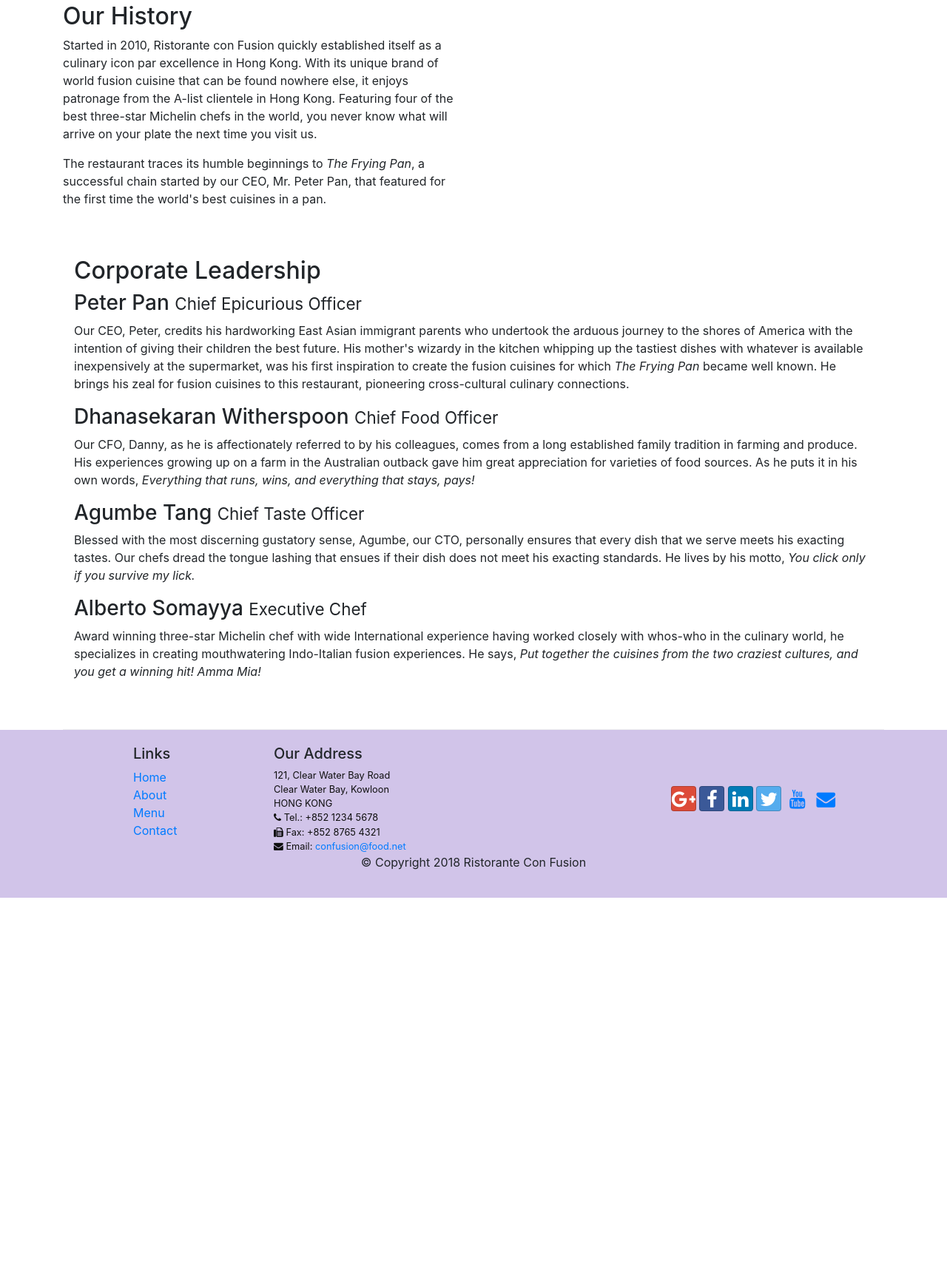
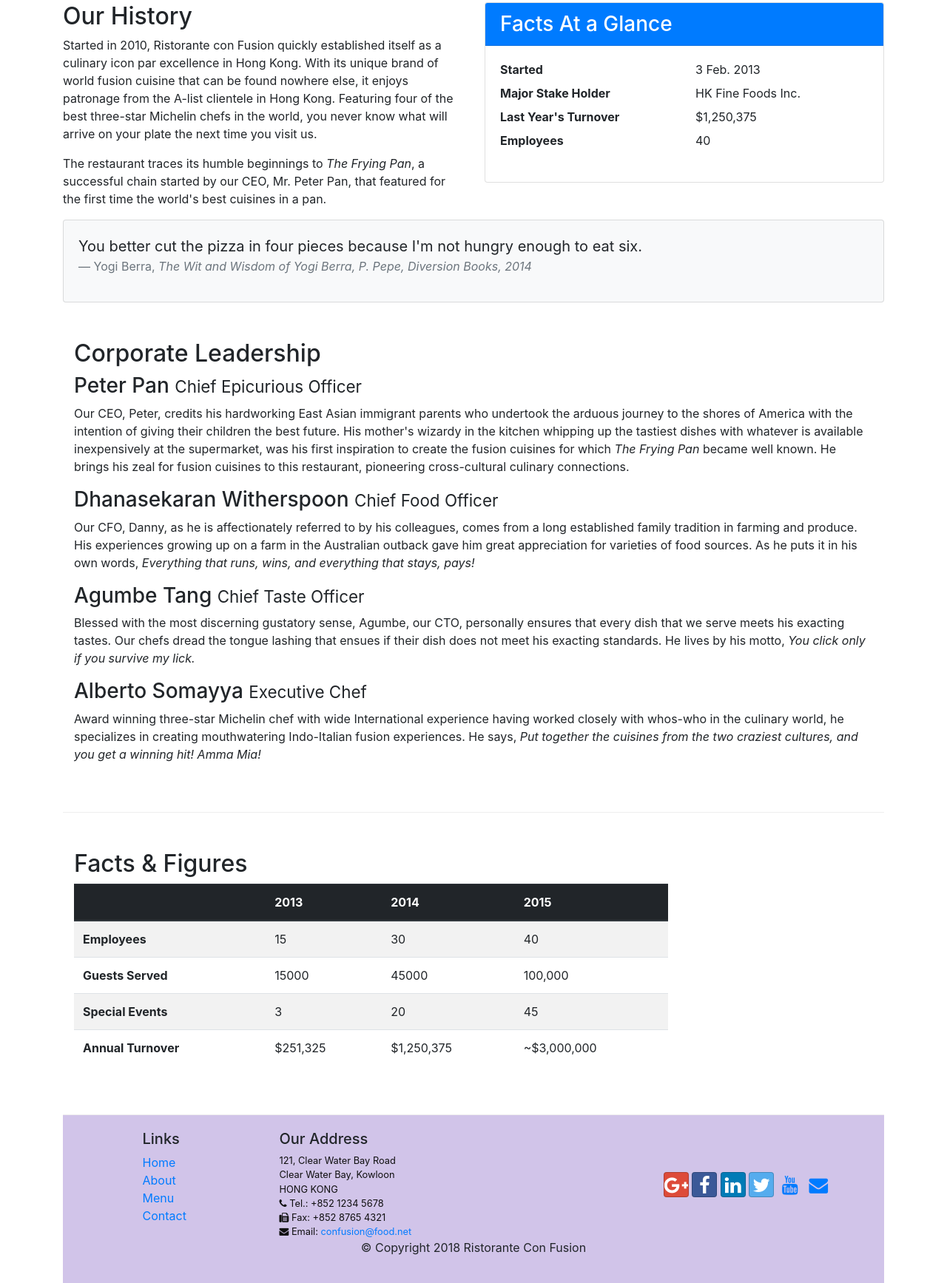
Before and after one commit to ai-rohit/Bootstrap-Project-Confusion, a website: page aboutus.html in a window 1280 px wide. Shown: the part 462-2197 px from the top of the page at 74% size. Before the commit the page ends 1676 px from the top, so only its background shows below. Drawn offline with nearby package versions, Linux system fonts and the light colour scheme.

Commit message:
table and cards

```diff
--- a/aboutus.html
+++ b/aboutus.html
@@ -15,7 +15,7 @@
 </head>
 
 <body>
-    <nav class="navbar navbar-dark navbar-expand-sm fixed-top">
+    <nav class="navbar navbar-dark navbar-expand-md fixed-top">
         <div class="container">
             <button type="button" class="navbar-toggler" data-toggle="collapse" data-target="#Navbar">
                 <span class="navbar-toggler-icon"></span>
@@ -28,7 +28,7 @@
                     <li class="nav-item"><a class="nav-link" href="index.html"><span class="fa fa-home fa-lg"></span> Home</a>
                     <li class="nav-item active"><a class="nav-link" href="#"><span class="fa fa-info fa-lg"></span> About us</a>
                     <li class="nav-item"><a class="nav-link" href="#"><span class="fa fa-list fa-lg"></span> Menu</a>
-                    <li class="nav-item"><a class="nav-link" href="contactus.html"><span class="fa fa-address-card fa-lg"></span>Contact</a>
+                    <li class="nav-item"><a class="nav-link" href="contactus.html"><span class="fa fa-address-card fa-lg"></span> Contact</a>
                 </ul>
             </div>
 
@@ -42,7 +42,9 @@
                     <h1>Ristorante con Fusion</h1>
                     <p>We take inspiration from the World's best cuisines, and create a unique fusion experience. Our lipsmacking creations will tickle your culinary senses!</p>
                 </div>
-                <div class="col-12 col-sm">
+                <div class="col-12 col-sm-6">
+
+                    </div>
                 </div>
             </div>
         </div>
@@ -68,7 +70,36 @@
                 <p>Started in 2010, Ristorante con Fusion quickly established itself as a culinary icon par excellence in Hong Kong. With its unique brand of world fusion cuisine that can be found nowhere else, it enjoys patronage from the A-list clientele in Hong Kong.  Featuring four of the best three-star Michelin chefs in the world, you never know what will arrive on your plate the next time you visit us.</p>
                 <p>The restaurant traces its humble beginnings to <em>The Frying Pan</em>, a successful chain started by our CEO, Mr. Peter Pan, that featured for the first time the world's best cuisines in a pan.</p>
             </div>
-            <div class="col-12 col-sm">
+            <div class="col-12 col-sm-6">
+                <div class="card">
+                    <h3 class="card-header bg-primary text-white">Facts At a Glance</h3>
+                    <div class="card-body">
+                        <dl class="row">
+                            <dt class="col-6">Started</dt>
+                            <dd class="col-6">3 Feb. 2013</dd>
+                            <dt class="col-6">Major Stake Holder</dt>
+                            <dd class="col-6">HK Fine Foods Inc.</dd>
+                            <dt class="col-6">Last Year's Turnover</dt>
+                            <dd class="col-6">$1,250,375</dd>
+                            <dt class="col-6">Employees</dt>
+                            <dd class="col-6">40</dd>
+                        </dl>
+                    </div>
+                </div>
+            </div>
+
+            <div class="col-12">
+                <div class="card card-body bg-light">
+                    <blockquote class="blockquote">
+                        <p class="mb-0">You better cut the pizza in four pieces because
+                            I'm not hungry enough to eat six.</p>
+
+                        <footer class="blockquote-footer">Yogi Berra,
+                            <cite class="Source Title">The Wit and Wisdom of Yogi Berra,
+                                P. Pepe, Diversion Books, 2014</cite>
+                        </footer>
+                    </blockquote>
+                </div>
             </div>
         </div>
 
@@ -86,6 +117,58 @@
                 <p class="d-none d-sm-block">Award winning three-star Michelin chef with wide International experience having worked closely with whos-who in the culinary world, he specializes in creating mouthwatering Indo-Italian fusion experiences. He says, <em>Put together the cuisines from the two craziest cultures, and you get a winning hit! Amma Mia!</em></p>
             </div>
        </div>
+
+       <div class="row row-content">
+           <div class="col-12 col-sm-9">
+               <h2>Facts &amp; Figures</h2>
+               <div class="table-responsive">
+                   <table class="table table-striped">
+                       <thead class="thead-dark">
+                           <tr>
+                               <th>&nbsp;</th>
+                               <th>2013</th>
+                               <th>2014</th>
+                               <th>2015</th>
+                           </tr>
+                       </thead>
+
+                       <tbody>
+                           <tr>
+                               <th>Employees</th>
+                               <td>15</td>
+                               <td>30</td>
+                               <td>40</td>
+                           </tr>
+
+                           <tr>
+                                <th>Guests Served</th>
+                                <td>15000</td>
+                                <td>45000</td>
+                                <td>100,000</td>
+                            </tr>
+
+                            <tr>
+                                <th>Special Events</th>
+                                <td>3</td>
+                                <td>20</td>
+                                <td>45</td>
+                            </tr>
+
+                            <tr>
+                                <th>Annual Turnover</th>
+                                <td>$251,325</td>
+                                <td>$1,250,375</td>
+                                <td>~$3,000,000</td>
+                            </tr>
+                       </tbody>
+                   </table>
+               </div>
+            </div>
+
+            <div class="col-12 col-sm-3">
+
+            </div>
+
 
     </div>
 
```
Also changed, not shown: contactus.html (+1 -1 lines).
